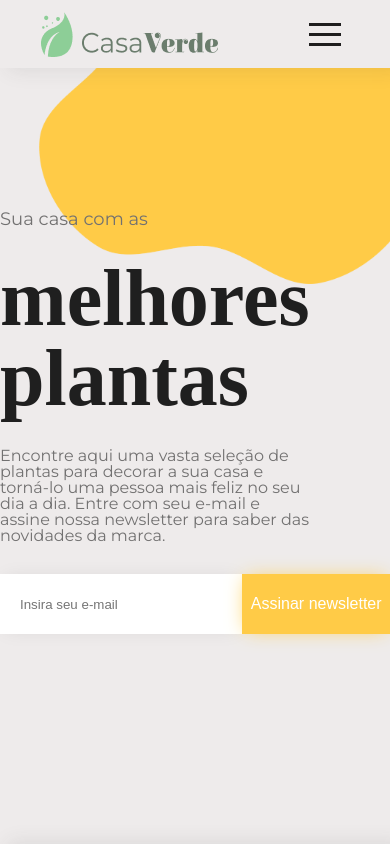
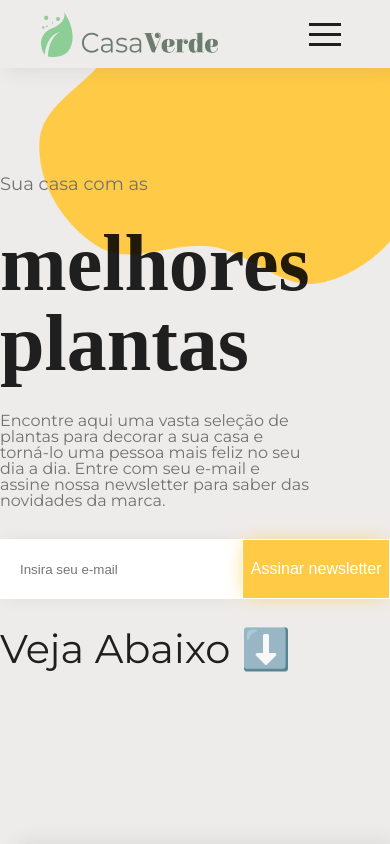
Before and after one commit to danielalmeidafarias/casa-verde, a React (Vite) app: page / in a window 390 px wide. Shown: the top 844 px of the page. Built offline with nearby package versions, Linux system fonts and the light colour scheme; a web font is replaced by a local one.

Commit message:
mais detalhes de responsividade

```diff
--- a/src/components/Home/Home.tsx
+++ b/src/components/Home/Home.tsx
@@ -5,7 +5,7 @@ import Hero from '../../assets/imagem-hero 1.png'
 
 
 const StyledHome = styled.div`
-  width: 100vw;
+  width: 100%;
   height: 100vh;
 `
 
@@ -13,6 +13,7 @@ const StyledDiv = styled.div`
   /* width: 100%; */
   /* display: flex; */
   justify-content: center;
+
 `
 
 const StyledImg = styled.img`
@@ -29,10 +30,10 @@ const StyledImg = styled.img`
 const Home = () => {
   return (
     <StyledHome>
-      <StyledDiv>
+      <div>
         <SignInBox />
         <StyledImg src={Hero} alt="" />
-      </StyledDiv>
+      </div>
       <MinhaPlanta />
     </StyledHome>
   );
--- a/src/components/Home/MinhaPlanta/MinhaPlanta.tsx
+++ b/src/components/Home/MinhaPlanta/MinhaPlanta.tsx
@@ -10,6 +10,7 @@ const StyledMinhaPlanta = styled(StyledBox)`
   width: 850px;
   @media screen and (max-width: 800px){
     padding: 10px;
+    width: 90%;
   }
 `
 const StyledSection = styled.section`
--- a/src/components/Home/SignInBox/Input.tsx
+++ b/src/components/Home/SignInBox/Input.tsx
@@ -16,7 +16,7 @@ const StyledButton = styled.button`
   font-weight: 300;
   font-size: 16px;
   cursor: pointer;
-
+  border: 1px solid white;
   transition: all ease-in-out 100ms;
 
   &:hover {
--- a/src/components/Home/SignInBox/SignInBox.tsx
+++ b/src/components/Home/SignInBox/SignInBox.tsx
@@ -6,6 +6,14 @@ const StyledSignIn = styled.div`
   display: flex;
   flex-direction: column;
   gap: 30px;
+
+  @media screen and (max-width: 1200px){
+    &::after {
+    content: 'Veja Abaixo ⬇️';
+    font-size: 40px;
+  }
+
+  }
 `
 export const H1 = styled.h1`
   font-family: var(--elsie);
@@ -34,7 +42,6 @@ const StyledDiv = styled.div`
 
   @media screen and (min-width: 1200px){
   width: 50vw;
-
   }
 
 `
--- a/src/index.css
+++ b/src/index.css
@@ -20,6 +20,8 @@
   background-repeat: no-repeat;
 
   background-size: 90%;
+
+
   @media screen and (min-width: 1200px) {
     background-size: 50%;
   };
```
